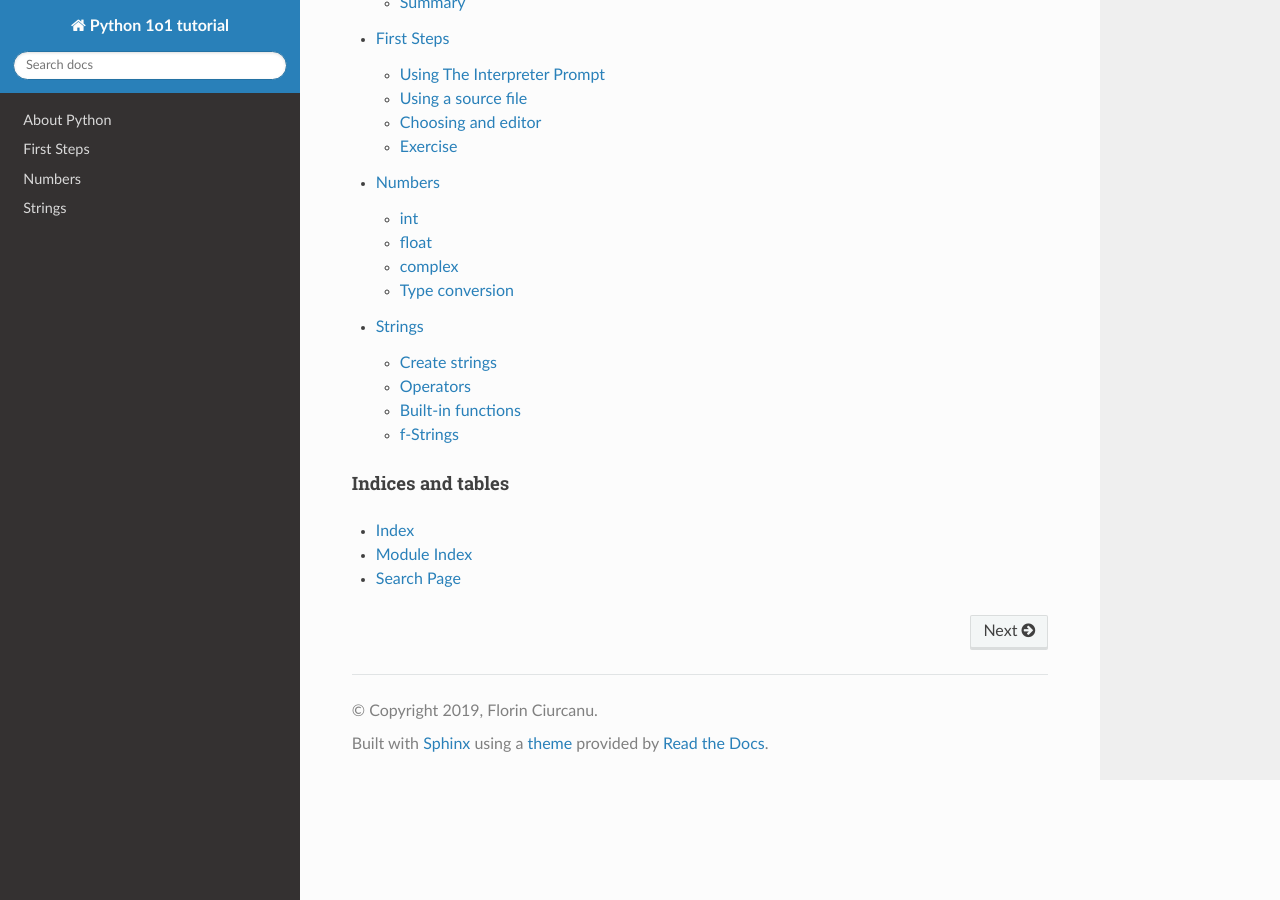
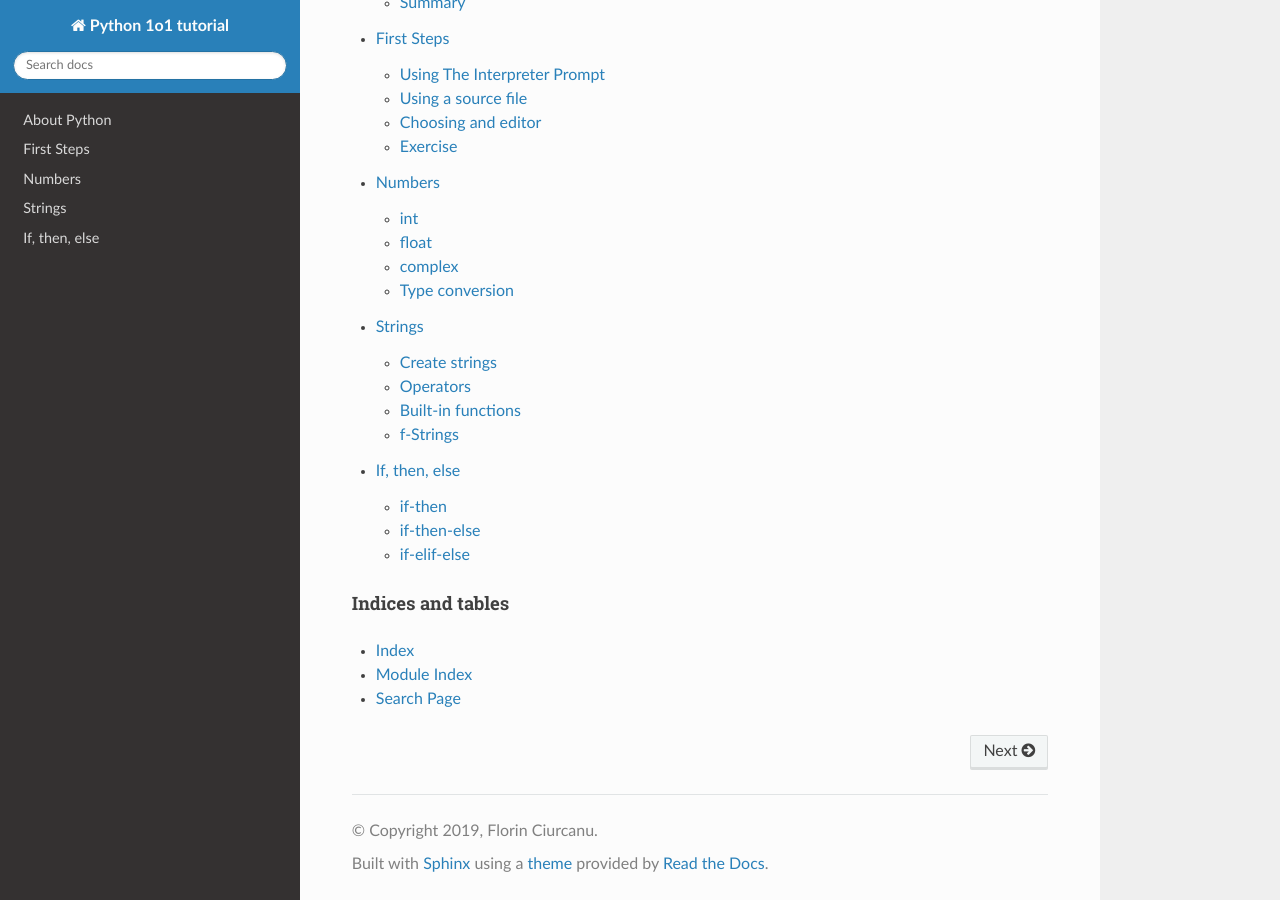
Before and after one commit to kopsha/python-1o1, a Sphinx documentation site: the page built from docs/index.rst, in a window 1280 px wide and 900 px high, scrolled down 1131 px. Built offline with Sphinx 7.4.7 and the Read the Docs theme 2.0.0, drawn with Linux system fonts in a browser that asks for light colours; part of the change alters nothing that is shown.

Commit message:
added if-then lesson

```diff
--- /dev/null
+++ b/docs/if_then_else.rst
@@ -0,0 +1,227 @@
+**************
+If, then, else
+**************
+
+When coding in Python you will frequently encounter a fork in the road, depending
+on the values of certain data you may want to go in one direction or the other,
+there may be even more than two directions for you to choose, the if-then-else
+statements help you navigate these situations:
+
+	| **If** you want to learn more:
+	| **then** continue reading this lesson
+	| **else** try the next lesson.
+
+
+if-then
+*******
+
+In this example we will collect a string then test its length to see if it has
+at least 8 characters. This is something you may need to do when validating new
+passwords.
+
+To begin, create a file called *if_then.py* and type in the following.
+
+.. code-block:: python
+	:emphasize-lines: 3
+
+	password = input("Please enter a test string: ")
+
+	if len(password) < 8:
+		print("Your string is too short.")
+		print("Please enter a string with at least 8 characters.")
+
+
+The first line uses the ``input()`` function which will prompt the user to
+enter a string and then store the value in the variable ``password``.
+
+Next we use the **if-then** command to see if the length of the provided string
+is less than 8 characters long. If *true* the following indented lines are
+executed, if *not* these lines are skipped.
+
+.. note ::
+
+	Did you noticed that the **if** line ends with a colon (**:**) and the
+	following lines are indented. This is how you identify *a code-block* in Python.
+	This is a big difference from other languages such as Java or C++.
+
+	In those languages indentation does not matter and you group code with braces,
+	in Python you start a new code-block with a colon and group the commands with
+	indentation. You can use any size indentation as long as the commands line up.
+
+Now save this file and run the program from the command line and enter the word
+*magic*.
+
+.. code-block:: console
+
+	$ python3 if_then.py
+	Please enter a test string: magic
+	Your string is too short.
+	Please enter a string with at least 8 characters.
+	$ _
+
+Because this word has fewer than 8 characters the **if** statement is true (*the
+length is less than 8*) so the following code-block is executed and the two lines
+are printed.
+
+Run the program again and enter a longer string like *fantastic*.
+
+.. code-block:: console
+
+	$ python3 if_then.py
+	Please enter a test string: fantastic
+	$ _
+
+Because *fantastic* has more than 8 characters the **if** statement is false so
+the following code-block is skipped.
+
+
+if-then-else
+************
+
+Let's see another example. Create a file called *if_then2.py*. This time we will
+prompt the user to enter a number and we will test to see if it is even or odd.
+
+First, the ``input()`` function returns a string, so we want to convert it to
+an integer. We will do this using the ``int()`` constructor. If the user does
+not type an integer this will cause an error. We will learn how to handle errors
+in a future lesson.
+
+.. code-block:: python
+	:emphasize-lines: 4,6
+
+	value = input("Please enter an integer: ")
+	number = int(value)
+
+	if number % 2 == 0:
+		print("Your number is even.")
+	else:
+		print("Your number is odd.")
+
+Next, if the **number** you entered is a multiple of two then print *Your number
+is even.* else print *Your number is odd.*.
+
+The ``%`` operator returns the remainder when you divide the first number by the
+second one. In this case, we are computing the remainder when you divide the
+number by 2. If the remainder is 0 then the number is even, otherwise it is odd.
+
+We're ready to test this code, save the program and execute it in console.
+
+.. code-block:: console
+
+	$ python3 if_then2.py
+	Please enter an integer: 17
+	Your number is odd.
+	$ _
+
+Everything worked, the if-then statement correctly identified 17 as odd. Run the
+program again and enter 50.
+
+.. code-block:: console
+
+	$ python3 if_then2.py
+	Please enter an integer: 50
+	Your number is even.
+	$ _
+
+Correct again.
+
+
+if-elif-else
+************
+
+For our final example we will create an if-then statement that
+handles more than two cases. Create a file called *if_then3.py*. We will prompt
+the user to enter the lengths of the sides of a triangle and we will determine
+if it is scalene, isosceles or equilateral.
+
+A scalene triangle is one where all three sides are different lengths, an
+isosceles triangle has two sides of the same length and an equilateral triangle
+is one where all the sides are equal.
+
+First, we prompt the user to enter the lengths of the three sides. Like before,
+we need to convert the strings to integers, we will do this in one line this time.
+
+.. code-block:: python
+
+	# scalene triangle: all three sides are different
+	# isosceles triangle: two sides of the same length
+	# equilateral triangle: all the sides are equal
+
+	a = int(input("The length of side a: "))
+	b = int(input("The length of side b: "))
+	c = int(input("The length of side c: "))
+
+	if a == b and b == c:
+		print("This is an equilateral triangle.")
+	elif a != b and b != c and a != c:
+		print("This is a scalene triangle.")
+	else:
+		print("This is an isosceles triangle.")
+
+
+Next, we compare the sides to determine the type of the triangle:
+
+- if **a** equals **b** and **b** equals **c** then all three sides are identical, therefore it's an equilateral triangle
+- if **a** does not equal **b** and **b** does not equal **c** and **a** does not equal **c** then all three sides are different, it's a scalene triangle
+- if it is neither scalene nor equilateral then it must be an isosceles triangle.
+
+
+.. note::
+
+	This example illustrates how to handle more than two cases.
+	Once again, if and else lines end in colons. The code-blocks that follow end
+	in indentation.
+	What's different is the use of ``elif`` which is short for ``else if``. This
+	allows you to try another test. There is no limit on how many else ifs you
+	can use.
+	And finally the ``else`` statement is a catch-all, if all of the ifs above
+	fail then this block is executed.
+
+Let's test our code. Save the file and run it in console. Enter the sides: 3, 4
+and 5:
+
+.. code-block:: console
+
+	$ python3 if_then3.py
+	The length of side a: 3
+	The length of side b: 4
+	The length of side c: 5
+	This is a scalene triangle.
+	$ _
+
+Our program is correct, a triangle with these sides is scalene. Run the program
+again and enter: 5, 5 and 7:
+
+.. code-block:: console
+
+	$ python3 if_then3.py
+	The length of side a: 5
+	The length of side b: 5
+	The length of side c: 7
+	This is an isosceles triangle.
+	$ _
+
+Excellent, a triangle with these sides is definitely isosceles. One more, run the
+program and enter: 4, 4, 4:
+
+.. code-block:: console
+
+	$ python3 if_then3.py
+	The length of side a: 4
+	The length of side b: 4
+	The length of side c: 4
+	This is an equilateral triangle.
+	$ _
+
+Perfect, these are the sides of an equilateral triangle. By the way, we did not
+test the three numbers to make sure that they make a valid triangle. For example
+you could enter negative integers and the program will still run.
+
+Here's a problem for you to think about: how do you test three numbers to see ifthey form a triangle?
+
+The ``if``, ``elif`` and ``else`` statements allow you to handle any number of
+cases in your code, they let you control the flow of your code.
+
+	| *If* you are serious about programming in Python
+	| *then* you should master these statements
+	| or *else* ...
--- a/docs/index.rst
+++ b/docs/index.rst
@@ -60,6 +60,7 @@ enjoy the warm pleasant feeling of python programming.
    first_steps
    numbers
    strings
+   if_then_else
 
 
 ..   decisions
```
